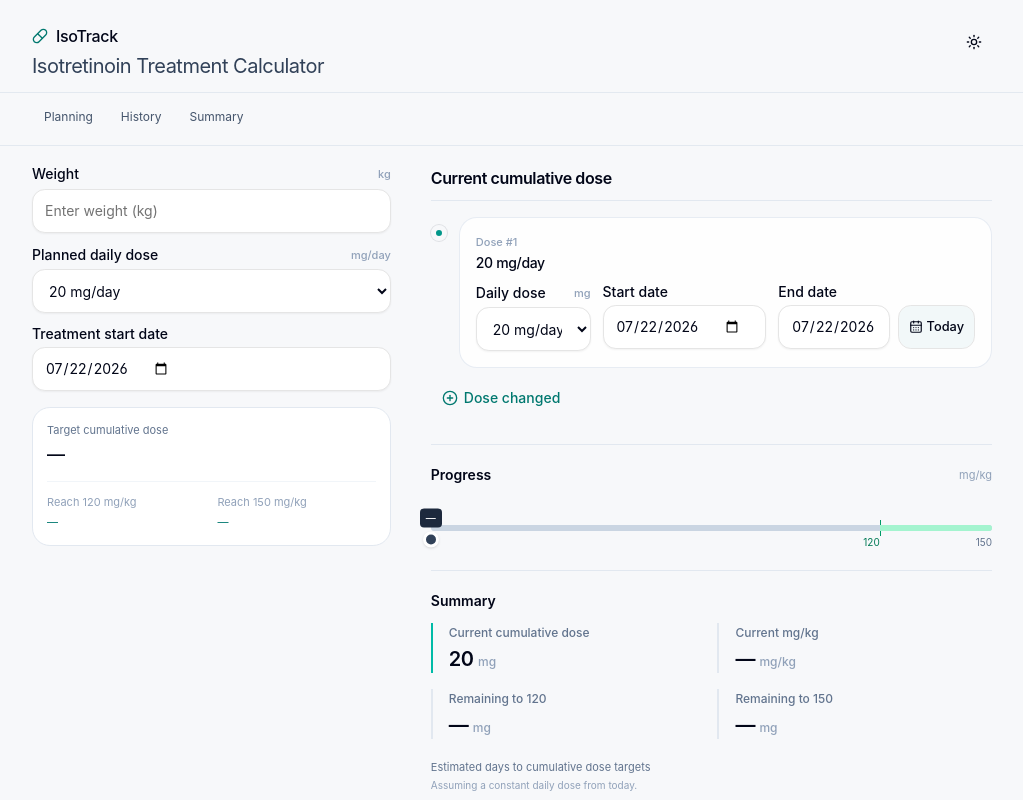
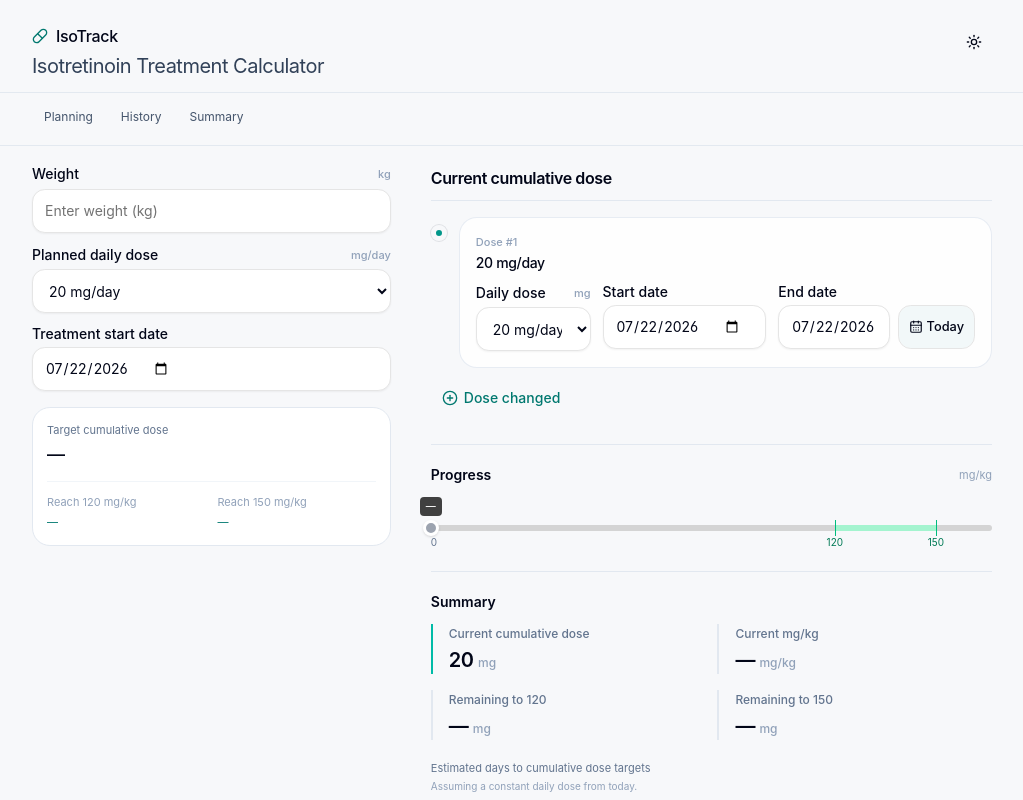
Before and after one commit to AbdulelahToman/IsoTrack, a Next.js app: page / in a window 1280 px wide. Shown: the top 800 px of the page, without its empty margins (128-1151 px from the left). Built offline with nearby package versions, Linux system fonts and the light colour scheme.

Commit message:
Refine progress ruler visualization
Adjusted ruler position calculation and progress tone colors.

```diff
--- a/src/app/page.tsx
+++ b/src/app/page.tsx
@@ -194,9 +194,11 @@ export default function Home() {
   const dosePerKg = numericWeight > 0 ? cumulativeDose / numericWeight : 0;
   const remaining120 = Math.max(0, target120 - cumulativeDose);
   const remaining150 = Math.max(0, target150 - cumulativeDose);
-  const rulerPosition = Math.min(100, Math.max(0, (dosePerKg / 150) * 100));
+  const rulerPosition = Math.min(100, Math.max(0, (dosePerKg / 150) * 90));
+  const overageWidth = Math.max(0, rulerPosition - 90);
   const progressTone = dosePerKg < 120 ? "neutral" : dosePerKg <= 150 ? "target" : "high";
-  const indicatorClass = progressTone === "target" ? "bg-emerald-600 text-white" : progressTone === "high" ? "bg-orange-500 text-white" : "bg-slate-800 text-white";
+  const indicatorClass = progressTone === "target" ? "bg-emerald-600 text-white" : progressTone === "high" ? "bg-red-500 text-white" : "bg-neutral-700 text-white";
+  const indicatorRingClass = progressTone === "target" ? "border-emerald-500" : progressTone === "high" ? "border-red-500" : "border-white";
 
   const updatePeriod = useCallback((id: number, field: keyof Omit<DosePeriod, "id">, value: string | number) => {
     setPeriods((current) => current.map((period) => period.id === id ? { ...period, [field]: value } : period));
@@ -251,15 +253,17 @@ export default function Home() {
 
             <section aria-labelledby="progress-title" className="mt-6 border-t border-slate-200 pt-5 dark:border-neutral-700">
               <div className="flex items-center justify-between"><h3 id="progress-title" className="text-sm font-semibold">Progress</h3><span className="text-[11px] text-slate-400 dark:text-neutral-400">mg/kg</span></div>
-              <div className="relative mb-1 mt-10 h-1.5 rounded-full bg-slate-300 dark:bg-neutral-600">
-                <div className="absolute left-[80%] top-1/2 h-4 w-px -translate-y-1/2 bg-emerald-600" />
-                <div className="absolute inset-y-0 left-[80%] right-0 rounded-r-full bg-emerald-200" />
-                <motion.div animate={{ left: `${rulerPosition}%` }} transition={{ type: "spring", stiffness: 220, damping: 27 }} className="absolute top-1/2 z-10 -translate-x-1/2 -translate-y-1/2">
-                  <div className={`mb-1 rounded px-1.5 py-0.5 text-[10px] font-medium ${indicatorClass}`}>{numericWeight > 0 ? dosePerKg.toFixed(1) : "—"}</div>
-                  <div className={`mx-auto size-4 rounded-full border-[3px] border-white shadow-sm dark:border-neutral-900 ${progressTone === "target" ? "bg-emerald-600" : progressTone === "high" ? "bg-orange-500" : "bg-slate-700"}`} />
+              <div className="relative mb-1 mt-10 h-1.5 rounded-full bg-neutral-300 dark:bg-neutral-600">
+                <div className="absolute inset-y-0 left-[72%] w-[18%] bg-emerald-200 dark:bg-emerald-500/40" />
+                <div className="absolute left-[72%] top-1/2 h-4 w-px -translate-y-1/2 bg-emerald-500" />
+                <div className="absolute left-[90%] top-1/2 h-4 w-px -translate-y-1/2 bg-emerald-500" />
+                <motion.div animate={{ width: `${overageWidth}%` }} transition={{ type: "spring", stiffness: 220, damping: 27 }} className="absolute inset-y-0 left-[90%] bg-red-300 dark:bg-red-500/60" />
+                <motion.div animate={{ left: `${rulerPosition}%` }} transition={{ type: "spring", stiffness: 220, damping: 27 }} className="absolute top-1/2 z-10 size-4 -translate-x-1/2 -translate-y-1/2">
+                  <div className={`absolute bottom-[calc(100%+4px)] left-1/2 -translate-x-1/2 whitespace-nowrap rounded px-1.5 py-0.5 text-[10px] font-medium ${indicatorClass}`}>{numericWeight > 0 ? dosePerKg.toFixed(1) : "—"}</div>
+                  <div className={`size-4 rounded-full border-[3px] bg-[#9CA3AF] shadow-sm ${indicatorRingClass}`} />
                 </motion.div>
               </div>
-              <div className="grid grid-cols-[1fr_auto_20%] text-[10px] text-slate-500 dark:text-neutral-400"><span>0</span><span className="text-emerald-700 dark:text-emerald-400">120</span><span className="text-right">150</span></div>
+              <div className="relative h-4 text-[10px] text-slate-500 dark:text-neutral-400"><span className="absolute left-0">0</span><span className="absolute left-[72%] -translate-x-1/2 text-emerald-700 dark:text-emerald-400">120</span><span className="absolute left-[90%] -translate-x-1/2 text-emerald-700 dark:text-emerald-400">150</span></div>
             </section>
 
             <section id="summary" aria-labelledby="summary-title" className="mt-5 scroll-mt-14 border-t border-slate-200 pt-5 dark:border-neutral-700">
```
